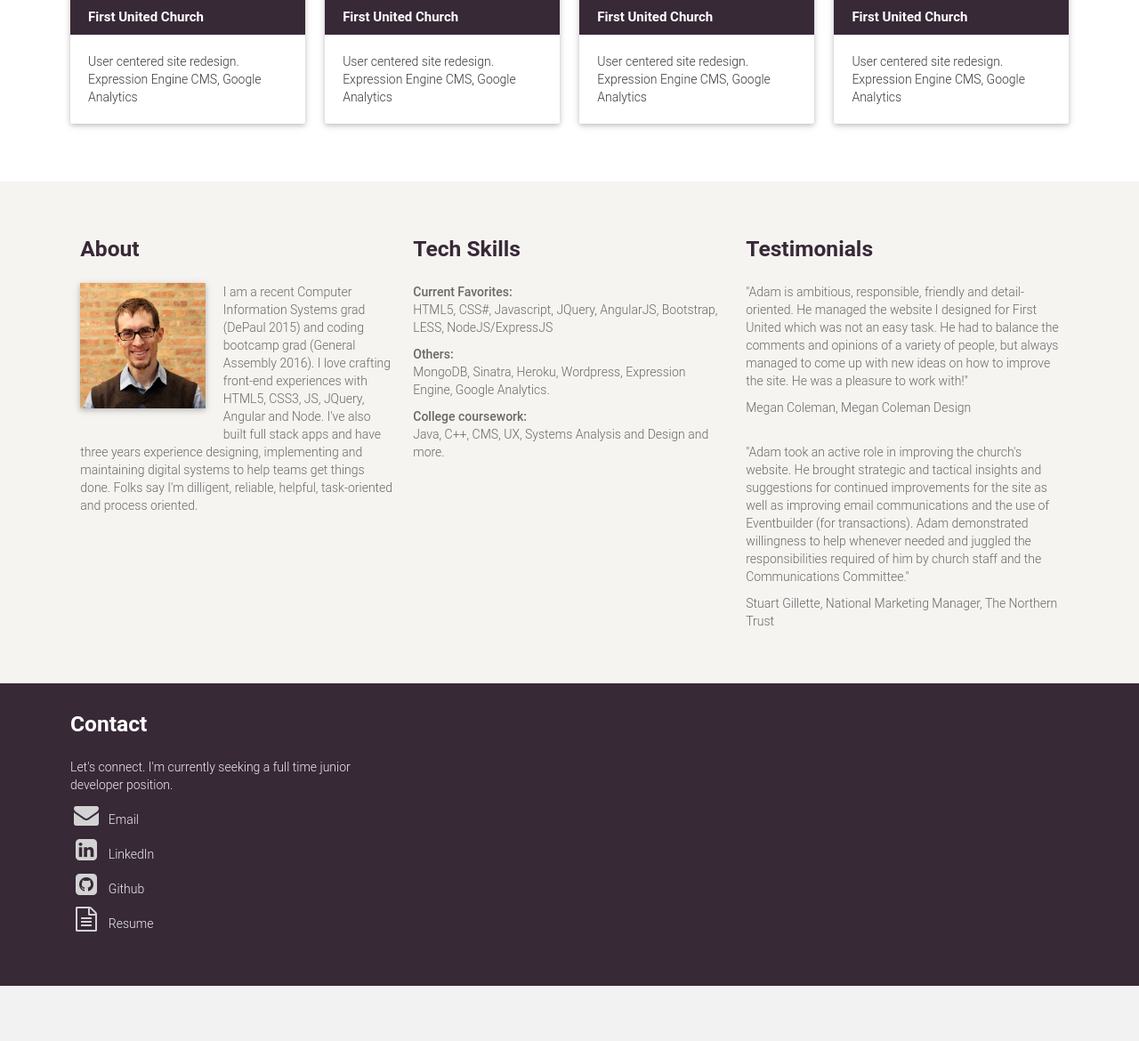
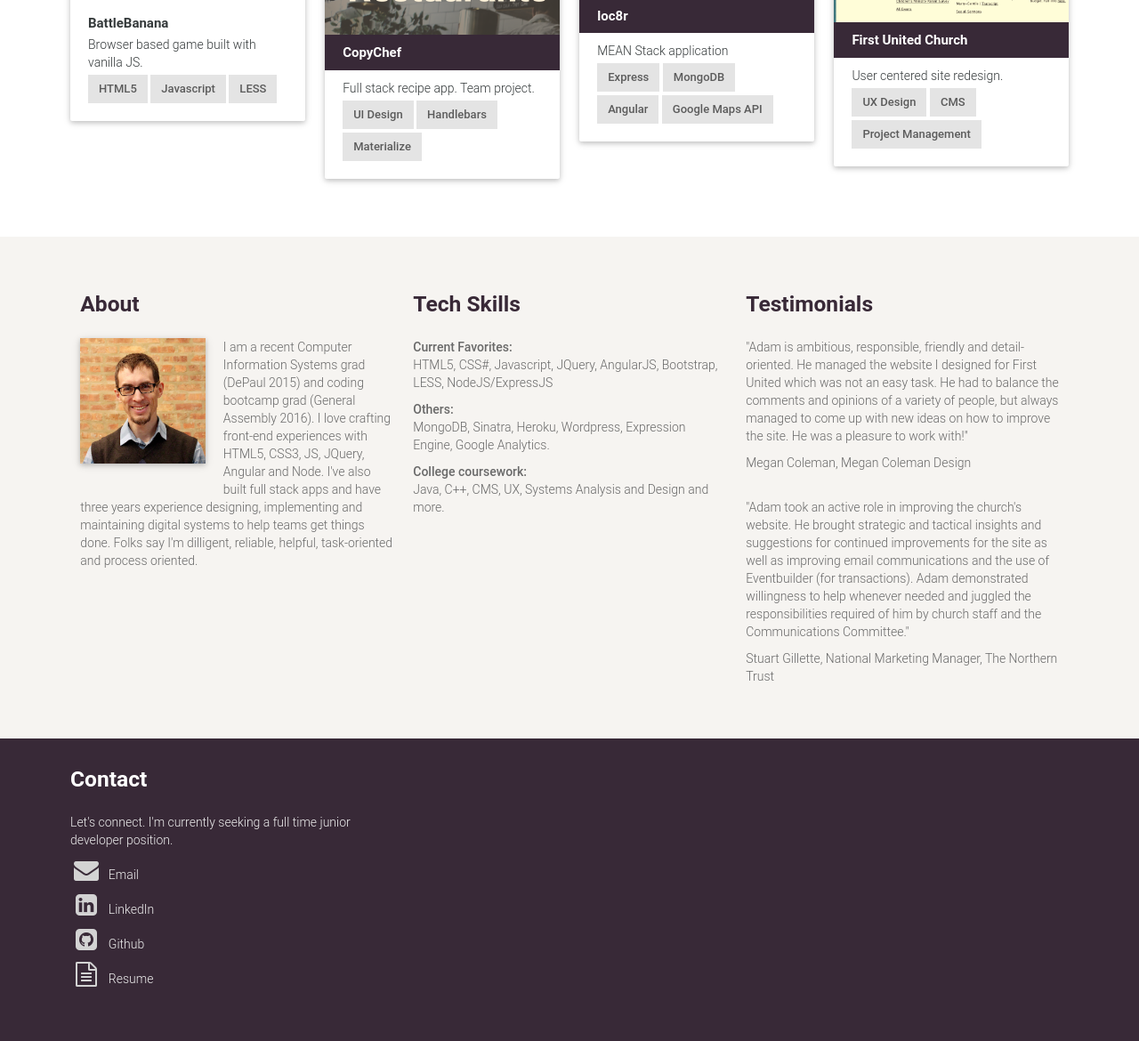
Before and after one commit to awilsongithub/static-portfolio, a PHP site: page / in a window 1280 px wide. Shown: the part 951-2121 px from the top of the page at 89% size. Before the commit the page ends 2059 px from the top, so only its background shows below. Run offline with PHP 8.4, Linux system fonts and the light colour scheme; some libraries are stand-ins or nearby versions; some web fonts are replaced.

Commit message:
finished mvp styling of home and project page starting with church.html. it is deployed to heroku.

```diff
--- a/home.html
+++ b/home.html
@@ -103,73 +103,90 @@
 
     <div class="row project-row">
 
-         <!-- PROJECT CARD:  -->
+         <!-- PROJECT CARD: BATTLEBANANA -->
          <a href="/battle.html">
            <div class="col s12 m6 l3 card-column">
              <div class="card hoverable">
                <div class="card-image">
-                   <img src="media/church-homepage.png">
+                   <img src="media/battlebanana-homepage.png">
                </div>
-               <div class="card-project-info">
+               <!-- <div class="card-project-info">
                    <h6>First United Church</h6>
-               </div>
+               </div> -->
                <div class="card-content">
-                  <p>User centered site redesign. Expression Engine CMS, Google Analytics</p>
+                  <h6>BattleBanana</h6>
+                  <p>Browser based game built with vanilla JS.</p>
+                  <span class="chip">HTML5</span>
+                  <span class="chip">Javascript</span>
+                  <span class="chip">LESS</span>
                 </div>
              </div>
            </div>
         </a>
 
-        <!-- PROJECT CARD:  -->
-        <a href="/battle.html">
+        <!-- PROJECT CARD: COPYCHEF -->
+        <a href="#">
           <div class="col s12 m6 l3 card-column">
             <div class="card hoverable">
               <div class="card-image">
-                  <img src="media/church-homepage.png">
+                  <img src="media/copychef_card.png">
               </div>
               <div class="card-project-info">
-                  <h6>First United Church</h6>
+                  <h6>CopyChef</h6>
               </div>
               <div class="card-content">
-                 <p>User centered site redesign. Expression Engine CMS, Google Analytics</p>
+                 <p>Full stack recipe app. Team project.</p>
+                 <span class="chip">UI Design</span>
+                 <span class="chip">Handlebars</span>
+                 <span class="chip">Materialize</span>
                </div>
             </div>
           </div>
        </a>
 
-       <!-- PROJECT CARD:  -->
+
+       <!-- PROJECT CARD: LOC8R -->
        <a href="/battle.html">
          <div class="col s12 m6 l3 card-column">
            <div class="card hoverable">
              <div class="card-image">
-                 <img src="media/church-homepage.png">
+                 <img src="media/loc8r-card.png">
+             </div>
+             <div class="card-project-info">
+                 <h6>loc8r</h6>
+             </div>
+             <div class="card-content">
+                <p>MEAN Stack application</p>
+                <span class="chip">Express</span>
+                <span class="chip">MongoDB</span>
+                <span class='chip'>Angular</span>
+                <span class='chip'>Google Maps API</span>
+              </div>
+           </div>
+         </div>
+      </a>
+
+       <!-- PROJECT CARD: CHURCH -->
+       <a href="church.html">
+         <div class="col s12 m6 l3 card-column">
+           <div class="card hoverable">
+             <div class="card-image">
+                 <img src="media/church-homepage2.png">
              </div>
              <div class="card-project-info">
                  <h6>First United Church</h6>
              </div>
              <div class="card-content">
-                <p>User centered site redesign. Expression Engine CMS, Google Analytics</p>
+                <p>User centered site redesign.</p>
+                <span class="chip">UX Design</span>
+                <span class="chip">CMS</span>
+                <span class='chip'>Project Management</span>
               </div>
            </div>
          </div>
       </a>
 
-      <!-- PROJECT CARD:  -->
-      <a href="/battle.html">
-        <div class="col s12 m6 l3 card-column">
-          <div class="card hoverable">
-            <div class="card-image">
-                <img src="media/church-homepage.png">
-            </div>
-            <div class="card-project-info">
-                <h6>First United Church</h6>
-            </div>
-            <div class="card-content">
-               <p>User centered site redesign. Expression Engine CMS, Google Analytics</p>
-             </div>
-          </div>
-        </div>
-     </a>
+
 
 
 
@@ -205,7 +222,7 @@
 
 
      <!--   SKILLS  -->
-   <div class="col s12 m6 l4 " id="three-column" >
+   <div class="col s12 m6 l4 three-column" >
       <h5 class="section-heading">Tech Skills</h5>
 
        <p class="extra light"><strong>Current Favorites:</strong><br>HTML5, CSS#, Javascript, JQuery, AngularJS, Bootstrap, LESS, NodeJS/ExpressJS</p>
@@ -217,7 +234,7 @@
 
 
    <!--   TESTIMONIALS  -->
-   <div id='testimonials' class="col s12 m6 l4" id="three-column" >
+   <div id='testimonials' class="col s12 m6 l4 three-column" >
       <h5 class="section-heading">Testimonials</h5>
 
        <p class="extra light">"Adam is ambitious, responsible, friendly and detail-oriented. He managed the website I designed for First United which was not an easy task. He had to balance the comments and opinions of a variety of people, but always managed to come up with new ideas on how to improve the site. He was a pleasure to work with!"
@@ -252,13 +269,6 @@
             <p class="grey-text text-lighten-3 extra light">Let's connect. I'm currently seeking a full time junior developer position.</p>
             <!-- <br> -->
 
-            <!-- ICONS ONLY INLINE -->
-            <!-- <a class="grey-text text-lighten-3" href="http://linkedin.com/in/adamwilsonprofile" target="_blank"><i class="fa fa-linkedin-square fa-2x"></i></a>
-            <a class="grey-text text-lighten-3" href="http://github.com/awilsongithub" target="_blank"><i class="fa fa-github-square fa-2x"></i></a>
-            <a class="grey-text text-lighten-3" href="https://www.visualcv.com/adam-wilson?access=60N0x31Zjt" target="_blank"><i class='fa fa-file-text-o fa-2x'></i></a> -->
-
-
-
             <p><a class="grey-text text-lighten-3" href="mailto:adamwilson1234@gmail.com">
                 <i class="fa fa-fw fa-envelope fa-2x"></i>&nbsp Email
             </a></p>
@@ -272,13 +282,6 @@
                 <i class='fa fa-fw fa-file-text-o fa-2x'></i>&nbsp Resume
             </a></p>
 
-            <!-- ICON AND TEXT LIST -->
-            <!-- <p><i class="fa fa-envelope"></i><a class="grey-text text-lighten-3" href="mailto:adamwilson1234@gmail.com"> Email</a></p>
-            <p><i class="fa fa-linkedin-square"></i><a class="grey-text text-lighten-3" href="http://linkedin.com/in/adamwilsonprofile" target="_blank"> LinkedIn</a></p>
-            <p><i class="fa fa-github-square"></i><a class="grey-text text-lighten-3" href="http://github.com/awilsongithub" target="_blank"> Github</a></p>
-            <p><i class='fa fa-file-text-o'></i><a class="grey-text text-lighten-3" href="https://www.visualcv.com/adam-wilson?access=60N0x31Zjt" target="_blank"> Resume</a></p> -->
-
-            <!-- <p><a class="grey-text text-lighten-3" href="https://www.visualcv.com/adam-wilson?access=60N0x31Zjt" target="_blank">Resume</a></p> -->
         </div>
       </div>
     </div>
--- a/stylesheets/styles.css
+++ b/stylesheets/styles.css
@@ -99,7 +102,7 @@
 }
 
 .three-column {
-	padding: 0rem 2.25rem 0rem 0rem;
+	padding: 0rem 35px 0rem 0rem;
 }
 blockquote {
   border-left: 5px solid #747474; /* Just change the color value and that's it*/
@@ -335,9 +352,14 @@
   max-height: 300px;
   /*height: 200px; this can change aspect ratio */
 }
-.card-content {
+.card .card-content {
   	color: #353A3B;
-	padding: 13px 20px 15px 20;
+	padding: 10px 20px 20px 20px;
+	border-radius: 0px;
+}
+.chip {
+	border-radius: 0px;
+	margin: 4 0 0 0;
 }
 #recipe-card-image {
     object-fit: cover;
```
Also changed, not shown: other parts of stylesheets/styles.css (+34 -3 lines), church.html (+40 -41 lines), media/battlebanana-card.png (added), media/battlebanana-full-home.png (added), media/battlebanana-fullscreen.png (added), media/battlebanana-homepage.png, media/church-homepage2.png (added), media/copychef_card.png, media/loc8r-api.png (added), media/loc8r-card.png (added), media/loc8r-review-form.png (added), 2 other files.
